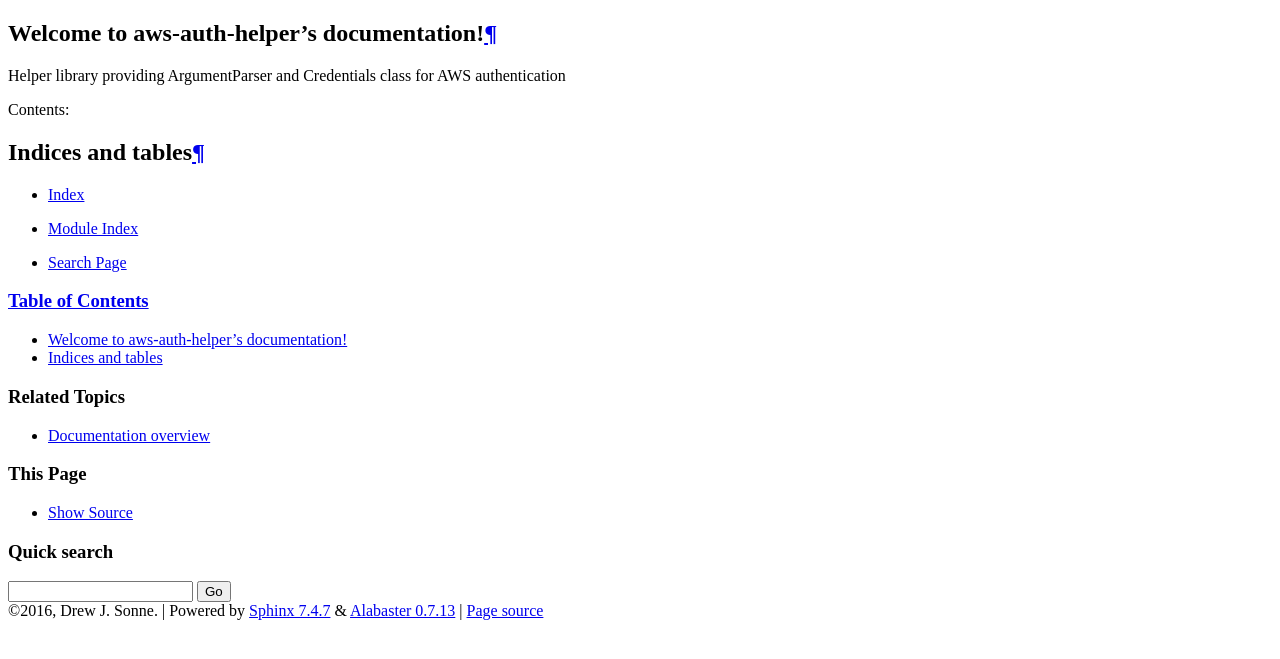
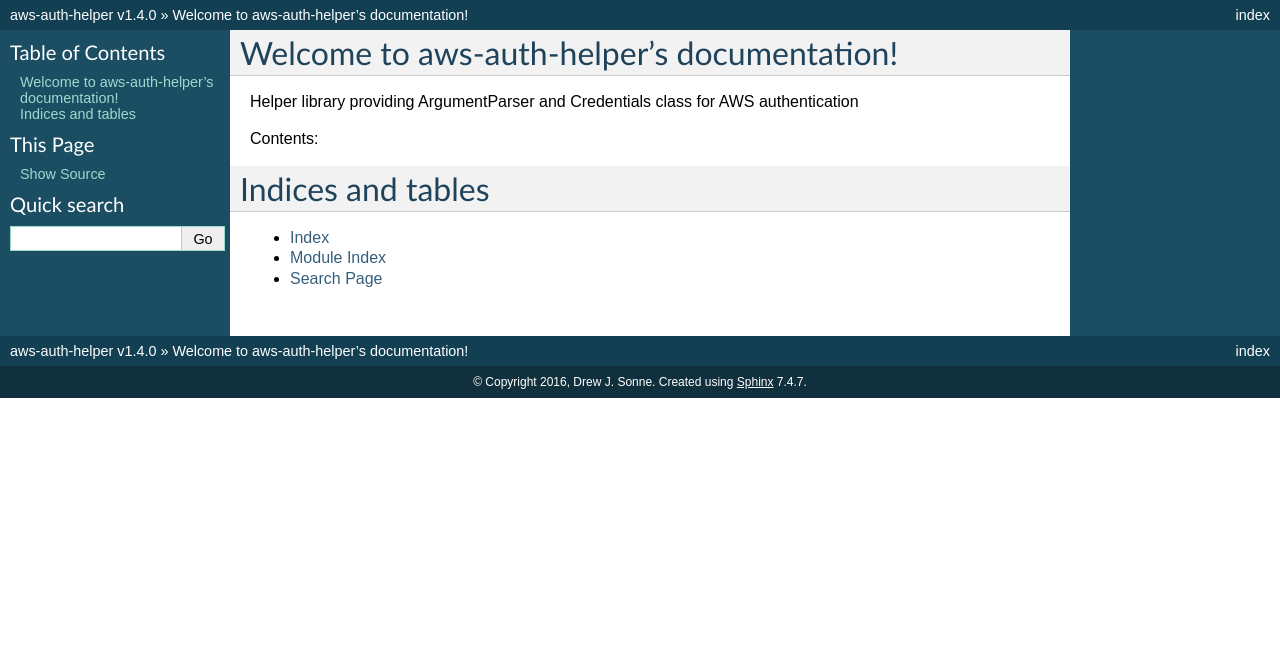
Before and after one commit to cloudgun/aws-auth-helper, a Sphinx documentation site: the page built from docs/index.rst, in a window 1280 px wide. Shown: the top 659 px of the page. Built offline with Sphinx 7.4.7, drawn with Linux system fonts in a browser that asks for light colours.

Commit message:
Fixed Docs.

```diff
--- a/docs/conf.py
+++ b/docs/conf.py
@@ -3,8 +3,7 @@
 # aws-auth-helper documentation build configuration file, created by
 # sphinx-quickstart on Tue Mar 29 12:24:59 2016.
 #
-# This file is execfile()d with the current directory set to its
-# containing dir.
+# This file is execfile()d with the current directory set to its containing dir.
 #
 # Note that not all possible configuration values are present in this
 # autogenerated file.
@@ -12,28 +11,21 @@
 # All configuration values have a default; values that are commented out
 # serve to show the default.
 
-import sys
-import os
+import sys, os
 
 # If extensions (or modules to document with autodoc) are in another directory,
 # add these directories to sys.path here. If the directory is relative to the
 # documentation root, use os.path.abspath to make it absolute, like shown here.
 #sys.path.insert(0, os.path.abspath('.'))
 
-# -- General configuration ------------------------------------------------
+# -- General configuration -----------------------------------------------------
 
 # If your documentation needs a minimal Sphinx version, state it here.
 #needs_sphinx = '1.0'
 
-# Add any Sphinx extension module names here, as strings. They can be
-# extensions coming with Sphinx (named 'sphinx.ext.*') or your custom
-# ones.
-extensions = [
-    'sphinx.ext.autodoc',
-    'sphinx.ext.doctest',
-    'sphinx.ext.todo',
-    'sphinx.ext.viewcode'
-]
+# Add any Sphinx extension module names here, as strings. They can be extensions
+# coming with Sphinx (named 'sphinx.ext.*') or your custom ones.
+extensions = []
 
 # Add any paths that contain templates here, relative to this directory.
 templates_path = ['_templates']
@@ -105,15 +97,11 @@ pygments_style = 'sphinx'
 # If true, keep warnings as "system message" paragraphs in the built documents.
 #keep_warnings = False
 
-# If true, `todo` and `todoList` produce output, else they produce nothing.
-todo_include_todos = True
-
-
 # -- Options for HTML output ----------------------------------------------
 
 # The theme to use for HTML and HTML Help pages.  See the documentation for
 # a list of builtin themes.
-html_theme = 'alabaster'
+html_theme = 'default'
 
 # Theme options are theme-specific and customize the look and feel of a theme
 # further.  For a list of options available for each theme, see the
@@ -125,7 +113,7 @@ html_theme = 'alabaster'
 
 # The name for this set of Sphinx documents.
 # "<project> v<release> documentation" by default.
-#html_title = u'aws-auth-helper v1.4.0'
+html_title = u'aws-auth-helper v1.4.0'
 
 # A shorter title for the navigation bar.  Default is the same as html_title.
 #html_short_title = None
@@ -190,21 +178,6 @@ html_static_path = ['_static']
 
 # This is the file name suffix for HTML files (e.g. ".xhtml").
 #html_file_suffix = None
-
-# Language to be used for generating the HTML full-text search index.
-# Sphinx supports the following languages:
-#   'da', 'de', 'en', 'es', 'fi', 'fr', 'hu', 'it', 'ja'
-#   'nl', 'no', 'pt', 'ro', 'ru', 'sv', 'tr', 'zh'
-#html_search_language = 'en'
-
-# A dictionary with options for the search language support, empty by default.
-# 'ja' uses this config value.
-# 'zh' user can custom change `jieba` dictionary path.
-#html_search_options = {'type': 'default'}
-
-# The name of a javascript file (relative to the configuration directory) that
-# implements a search results scorer. If empty, the default will be used.
-#html_search_scorer = 'scorer.js'
 
 # Output file base name for HTML help builder.
 htmlhelp_basename = 'aws-auth-helperdoc'
@@ -286,13 +259,3 @@ texinfo_documents = [
 
 # How to display URL addresses: 'footnote', 'no', or 'inline'.
 #texinfo_show_urls = 'footnote'
-
-# If true, do not generate a @detailmenu in the "Top" node's menu.
-#texinfo_no_detailmenu = False
-
-
-# Example configuration for intersphinx: refer to the Python standard library.
-intersphinx_mapping = {'https://docs.python.org/': None}
-
-# Set default buid the docs style
-html_style = '/default.css'
```
